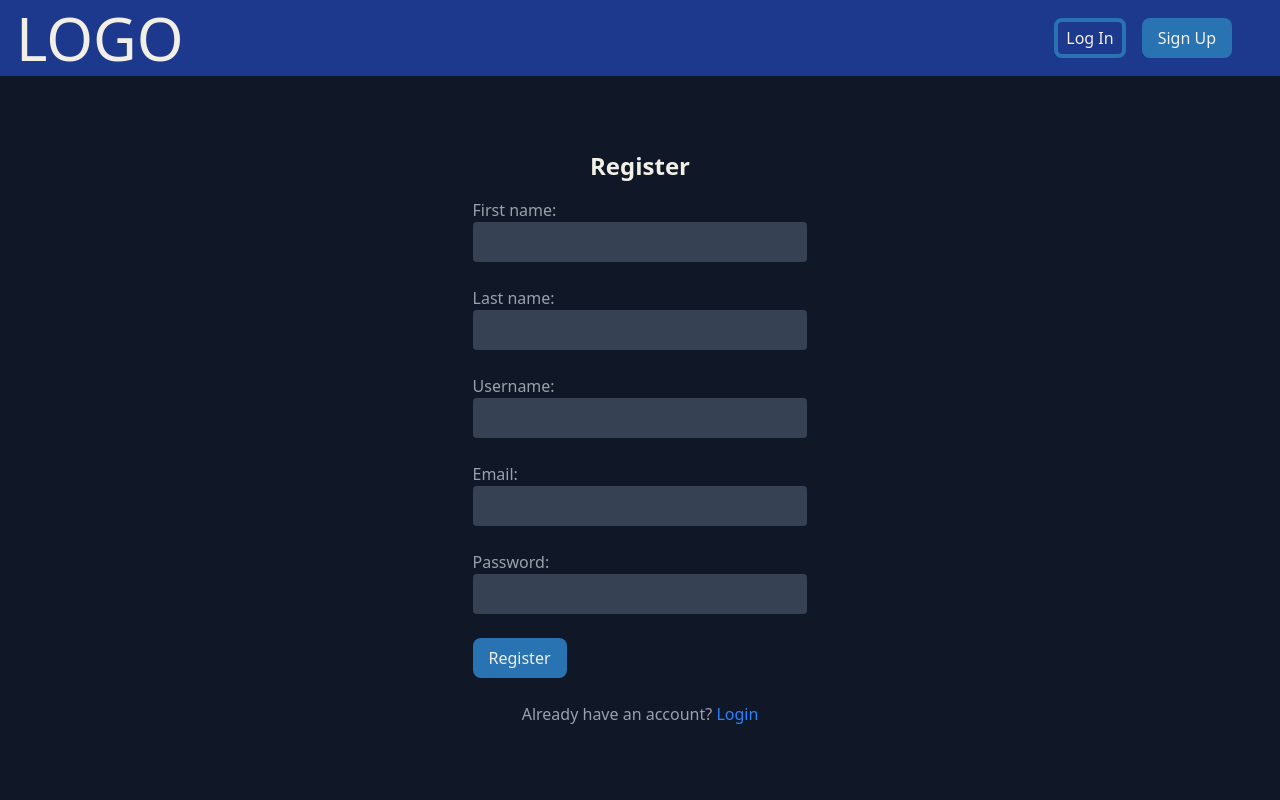
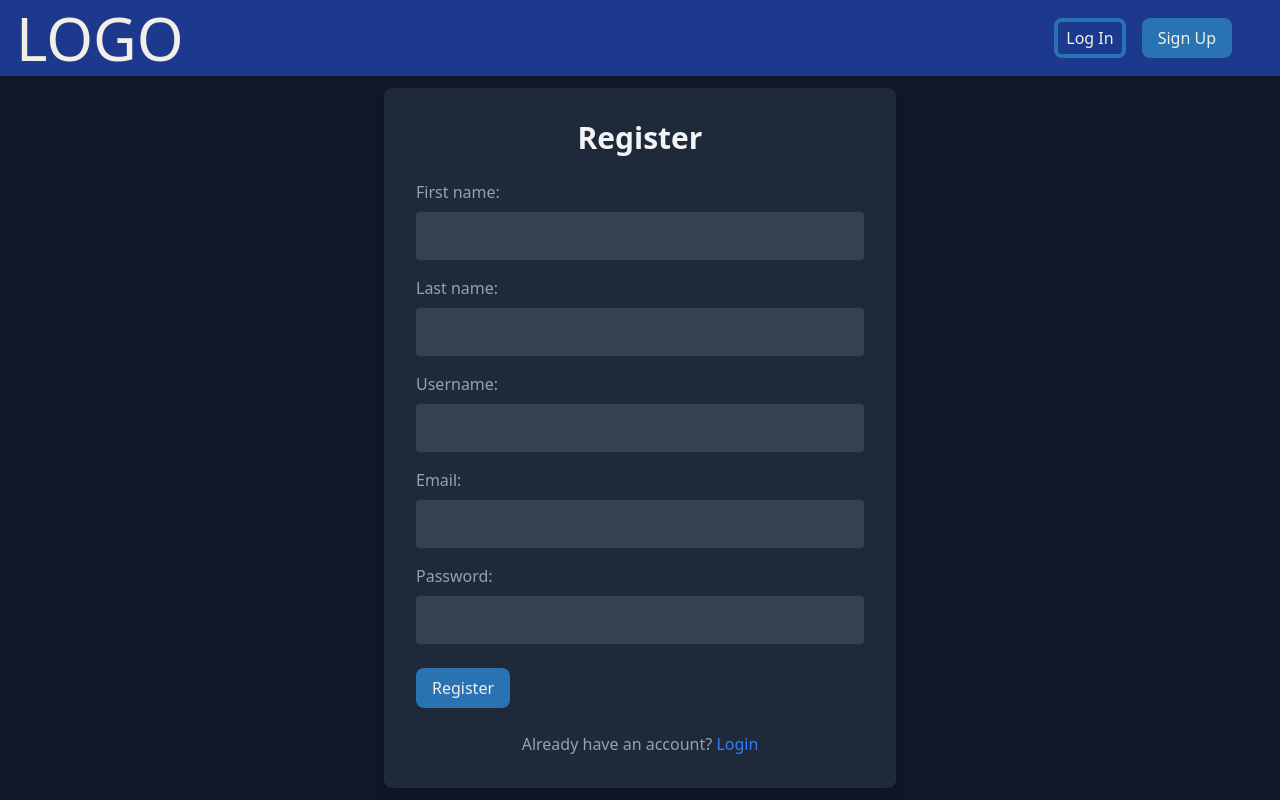
Before and after one commit to GIPHY-Web-Team-Project/VIAlogue, a React (Vite) app: page /register in a window 1280 px wide. Built offline with nearby package versions, Linux system fonts and the light colour scheme; no server answers.

Commit message:
tailwind added to Register component

```diff
--- a/src/views/Register/Register.jsx
+++ b/src/views/Register/Register.jsx
@@ -32,8 +32,6 @@ export default function Register() {
         throw new Error('First and last names must be between 4 and 32 characters and contain only letters');
       }
 
-      console.log('Registering user: ', user.username);
-
       const validateUsername = (username) => {
         const usernameRegex = /^[a-zA-Z0-9_.-]{4,32}$/;
         return usernameRegex.test(username);
@@ -44,19 +42,19 @@ export default function Register() {
         return;
       }
 
-      const userFromDBByUsername = await getUserByUsername(user.username);
-      if (userFromDBByUsername) {
+      console.log('Registering user: ', user.username);
+      const userFromDB = await getUserByUsername(user.username);
+      if (userFromDB) {
         throw new Error(`User with username ${user.username} already exists`);
       }
 
-      const userFromDBByEmail = await getUserByEmail(user.email);
-      if (userFromDBByEmail) {
+      const emailExists = await getUserByEmail(user.email);
+      if (emailExists) {
         throw new Error(`User with email ${user.email} already exists`);
       }
 
       const userCredential = await createUserWithEmailAndPassword(auth, user.email, user.password);
       await createUserHandle(user.username, user.firstName, user.lastName, userCredential.user.uid, user.email);
-
       await signOut(auth);
       setModalMessage('Registration successful! Please log in.');
       setShowModal(true);
@@ -79,44 +77,41 @@ export default function Register() {
 
   return (
     <div className='flex flex-grow items-center justify-center bg-gray-900'>
-      <div>
-        <h3 className='text-2xl font-bold text-center mb-4'>Register</h3>
+      <div className='bg-gray-800 p-8 rounded-lg shadow-lg max-w-lg w-full'>
+        <h3 className='text-3xl font-bold text-center text-gray-100 mb-6'>Register</h3>
+
         <label className='text-gray-400' htmlFor='firstName'>
-          First name:{' '}
+          First name:
         </label>
-        <input className='w-full p-2 bg-gray-700 rounded focus:outline-none focus:ring-2 focus:ring-blue-500' value={user.firstName} onChange={updateUser('firstName')} type='text' name='firstName' id='firstName' />
-        <br />
-        <br />
+        <input className='w-full p-3 mt-2 mb-4 bg-gray-700 rounded focus:outline-none focus:ring-2 focus:ring-blue-500' value={user.firstName} onChange={updateUser('firstName')} type='text' name='firstName' id='firstName' />
+
         <label className='text-gray-400' htmlFor='lastName'>
-          Last name:{' '}
+          Last name:
         </label>
-        <input className='w-full p-2 bg-gray-700 rounded focus:outline-none focus:ring-2 focus:ring-blue-500' value={user.lastName} onChange={updateUser('lastName')} type='text' name='lastName' id='lastName' />
-        <br />
-        <br />
+        <input className='w-full p-3 mt-2 mb-4 bg-gray-700 rounded focus:outline-none focus:ring-2 focus:ring-blue-500' value={user.lastName} onChange={updateUser('lastName')} type='text' name='lastName' id='lastName' />
+
         <label className='text-gray-400' htmlFor='username'>
-          Username:{' '}
+          Username:
         </label>
-        <input className='w-full p-2 bg-gray-700 rounded focus:outline-none focus:ring-2 focus:ring-blue-500' value={user.username} onChange={updateUser('username')} type='text' name='username' id='username' />
-        <br />
-        <br />
+        <input className='w-full p-3 mt-2 mb-4 bg-gray-700 rounded focus:outline-none focus:ring-2 focus:ring-blue-500' value={user.username} onChange={updateUser('username')} type='text' name='username' id='username' />
+
         <label className='text-gray-400' htmlFor='email'>
-          Email:{' '}
+          Email:
         </label>
-        <input className='w-full p-2 bg-gray-700 rounded focus:outline-none focus:ring-2 focus:ring-blue-500' value={user.email} onChange={updateUser('email')} type='email' name='email' id='email' />
-        <br />
-        <br />
+        <input className='w-full p-3 mt-2 mb-4 bg-gray-700 rounded focus:outline-none focus:ring-2 focus:ring-blue-500' value={user.email} onChange={updateUser('email')} type='email' name='email' id='email' />
+
         <label className='text-gray-400' htmlFor='password'>
-          Password:{' '}
+          Password:
         </label>
-        <input className='w-full p-2 bg-gray-700 rounded focus:outline-none focus:ring-2 focus:ring-blue-500' value={user.password} onChange={updateUser('password')} type='password' name='password' id='password' />
-        <br />
-        <br />
-        <Button onClick={register} id='btn-register-form'>
+        <input className='w-full p-3 mt-2 mb-6 bg-gray-700 rounded focus:outline-none focus:ring-2 focus:ring-blue-500' value={user.password} onChange={updateUser('password')} type='password' name='password' id='password' />
+
+        <Button onClick={register} id='btn-register-form' className='w-full bg-blue-500 text-white py-3 rounded-lg hover:bg-blue-600 transition'>
           Register
         </Button>
+
         <p className='text-gray-400 text-center mt-6'>
           Already have an account?{' '}
-          <Button type={TEXT_BUTTON} onClick={() => navigate('/login')}>
+          <Button type={TEXT_BUTTON} onClick={() => navigate('/login')} className='text-blue-500 underline'>
             Login
           </Button>
         </p>
```
